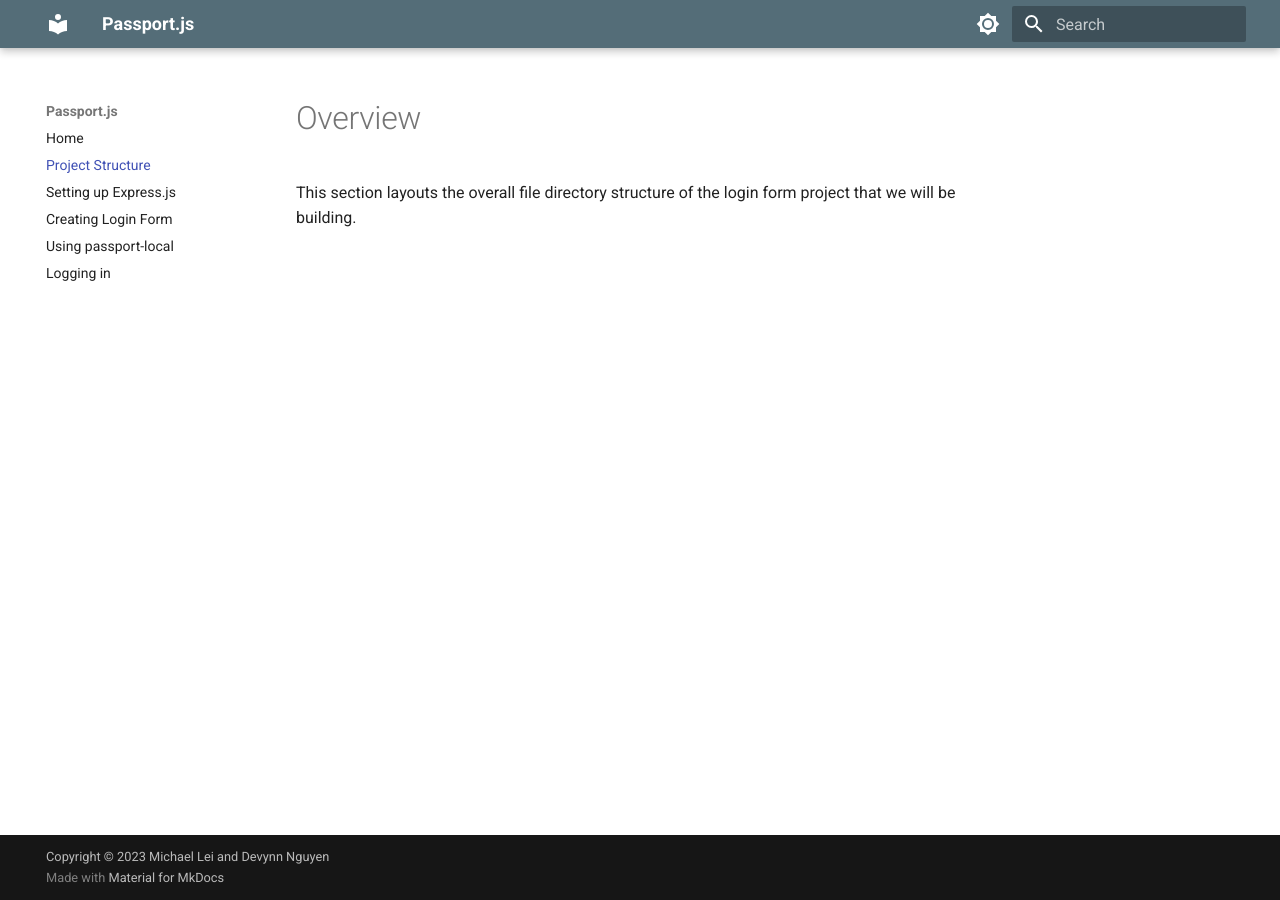
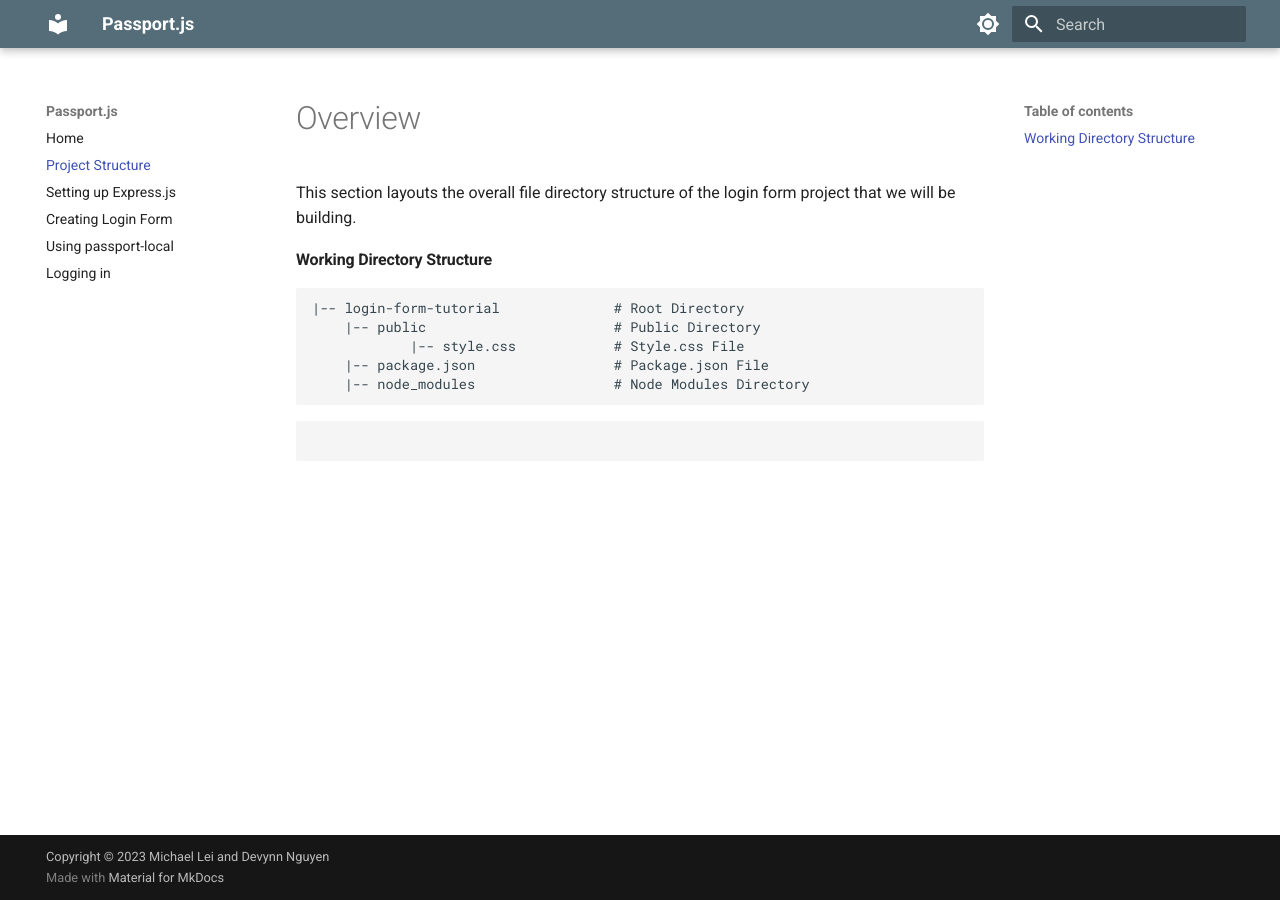
Before and after one commit to michaeleii/comm-documentation, an MkDocs documentation site: the page built from docs/pages/project-structure.md, in a window 1280 px wide. Built offline with MkDocs 1.6.1 and Material for MkDocs 9.7.7, drawn with Linux system fonts in a browser that asks for light colours.

Commit message:
Add project structure

````diff
--- a/docs/pages/project-structure.md
+++ b/docs/pages/project-structure.md
@@ -1,3 +1,17 @@
 # Overview
 
 This section layouts the overall file directory structure of the login form project that we will be building.
+
+#### Working Directory Structure
+
+```text
+|-- login-form-tutorial              # Root Directory
+    |-- public                       # Public Directory
+            |-- style.css            # Style.css File
+    |-- package.json                 # Package.json File
+    |-- node_modules                 # Node Modules Directory
+```
+
+```
+
+```
````
